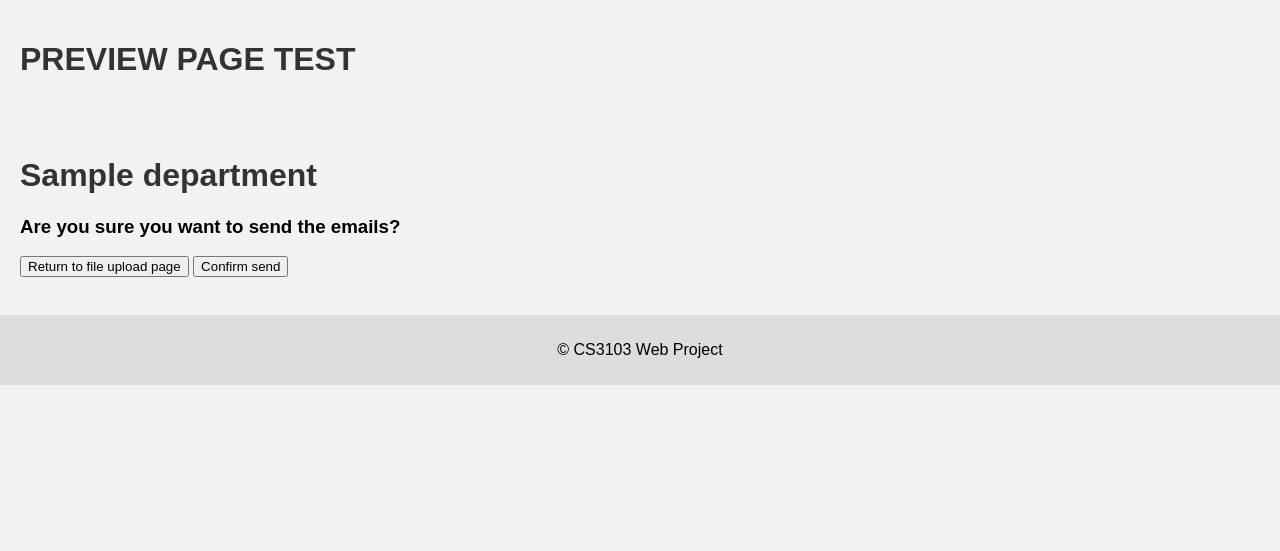
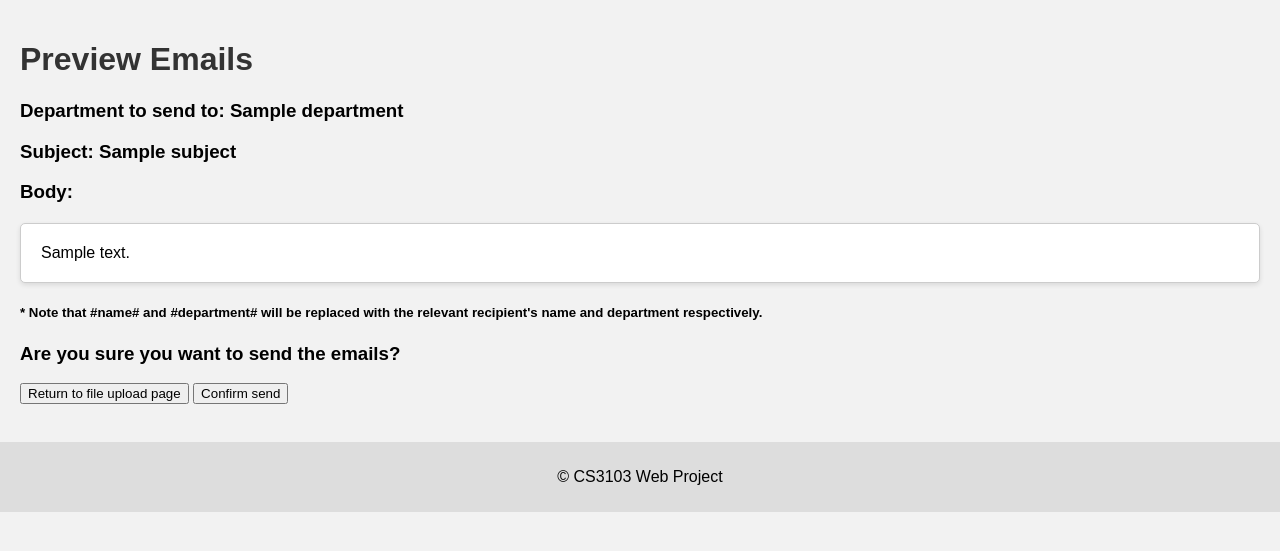
Before and after one commit to Chandan8186/cs3103-grp-30, a Flask app: template templates/preview.html in a window 1280 px wide. Shown: the part 38-589 px from the top of the page. Run offline with Flask 3, Linux system fonts and the light colour scheme; the template is opened without the code that fills it: most values are stand-ins (such as "Sample title", 1, 10 or a date in 2020).

Commit message:
implement email preview page

```diff
--- a/main.py
+++ b/main.py
@@ -27,8 +27,8 @@ azure_bp = make_azure_blueprint(
     scope=["https://graph.microsoft.com/Mail.Send", "https://graph.microsoft.com/Mail.ReadWrite","https://graph.microsoft.com/User.Read"])
 
 google_bp = make_google_blueprint(
-    client_id="102764797165-616cql4mj3jemo2qjdaf88u3q76ql0ou.apps.googleusercontent.com",
-    client_secret="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",
+    client_id="",
+    client_secret="",
     scope=["https://www.googleapis.com/auth/userinfo.email", "https://www.googleapis.com/auth/gmail.send"],
     redirect_to="login_google"
 )
@@ -172,7 +172,7 @@ def upload_file():
                 image_count_manager.update_unique_id_list(hashes)
                 return render_template('upload.html', emails=emails, report=report)
             else:
-                return render_template('preview.html', department=department)
+                return render_template('preview.html', department=department, subject=parser.subject, body=parser.body)
 
         except Exception as e:
             flash(f'An error occurred: {str(e)}')
--- a/static/style.css
+++ b/static/style.css
@@ -69,3 +69,15 @@ td {
     padding: 8px;
     text-align: center;
 }
+
+.box {
+    background-color: white;
+    padding: 20px;
+    border: 1px solid #ccc;
+    border-radius: 5px;
+    box-shadow: 0 2px 5px rgba(0, 0, 0, 0.1);
+    margin: 20px 0;
+    overflow-wrap: break-word;
+    word-wrap: break-word;
+    white-space: normal;
+}
--- a/templates/preview.html
+++ b/templates/preview.html
@@ -1,10 +1,19 @@
 {% extends 'base.html' %}
 <!-- Input parameters: filtered department, template subject, template body -->
 {% block content %}
-<h1>PREVIEW PAGE TEST</h1><br><br>
+<h1>Preview Emails</h1>
 <!-- <input type="submit" value="Upload Files"> -->
 
-<h1>{{ department }}</h1>
+
+<h3>Department to send to: {{ "All Departments" if department == "all" else department }}</h3>
+<h3>Subject: {{ subject if subject else "(Empty Subject)" }}</h3>
+<h3>Body:</h3>
+<div class="box">
+    <div>{{ body | safe }}</div>
+</div>
+
+<h5>* Note that #name# and #department# will be replaced with the relevant recipient's name and department respectively.
+</h5>
 
 <form action="{{ url_for('preview_and_send') }}" method="post" enctype="multipart/form-data">
     <!-- Carries forward the department code from the upload page previously -->
```
